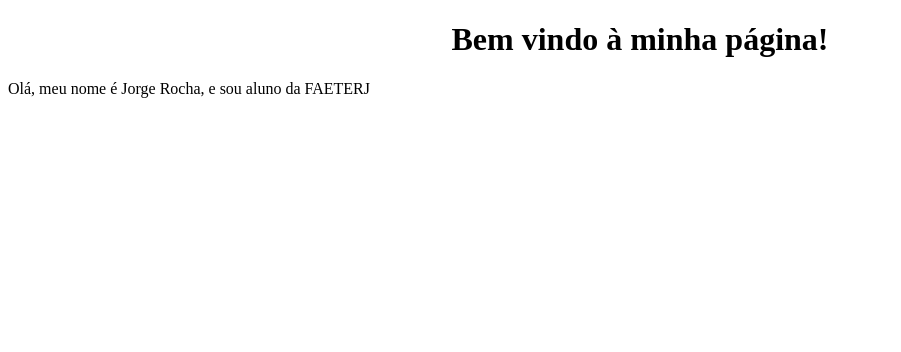
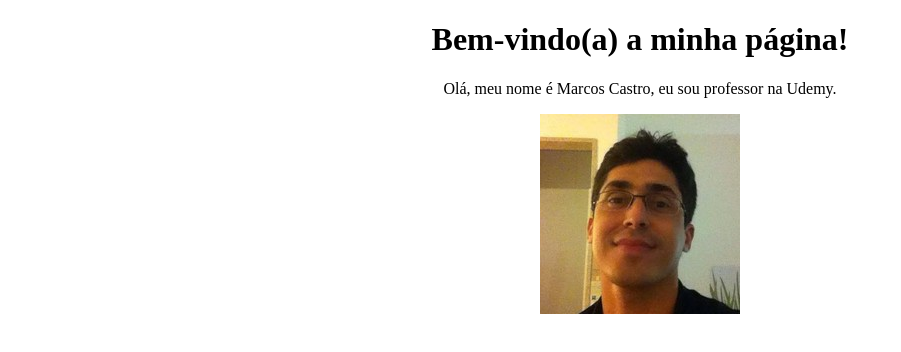
Before and after one commit to Jorgelhus/jorgelhus.github.io, a plain HTML site: page index.html in a window 1280 px wide. Shown: the whole page, without its empty margins (0-901 px from the left). Drawn offline with Linux system fonts and the light colour scheme.

Commit message:
teste de info

```diff
--- a/index.html
+++ b/index.html
@@ -1,11 +1,17 @@
 <!DOCTYPE html>
 <html>
-  <head>
-    <meta charset="utf-8">
-    <title>Pagina do Jorge</title>
-  </head>
-  <body>
-    <h1 style="text-align:center;">Bem vindo à minha página!</h1>
-    <p> Olá, meu nome é Jorge Rocha, e sou aluno da FAETERJ </p>
-  </body>
+<meta http-equiv="Content-Type" content="text/html; charset=utf-8">
+<body>
+
+	<h1 style="text-align:center;">Bem-vindo(a) a minha página!</h1>
+
+	<p style="text-align:center;">Olá, meu nome é Marcos Castro, eu sou professor na Udemy.</p>
+
+	<center>
+		<a href="https://www.udemy.com/user/marcoscastrodesouza/" target="_blank">
+			<img src="imagens/perfil.jpg">
+		</a>
+	</center>
+
+<body>
 </html>
```
Also changed, not shown: imagens/perfil.jpg (added).
